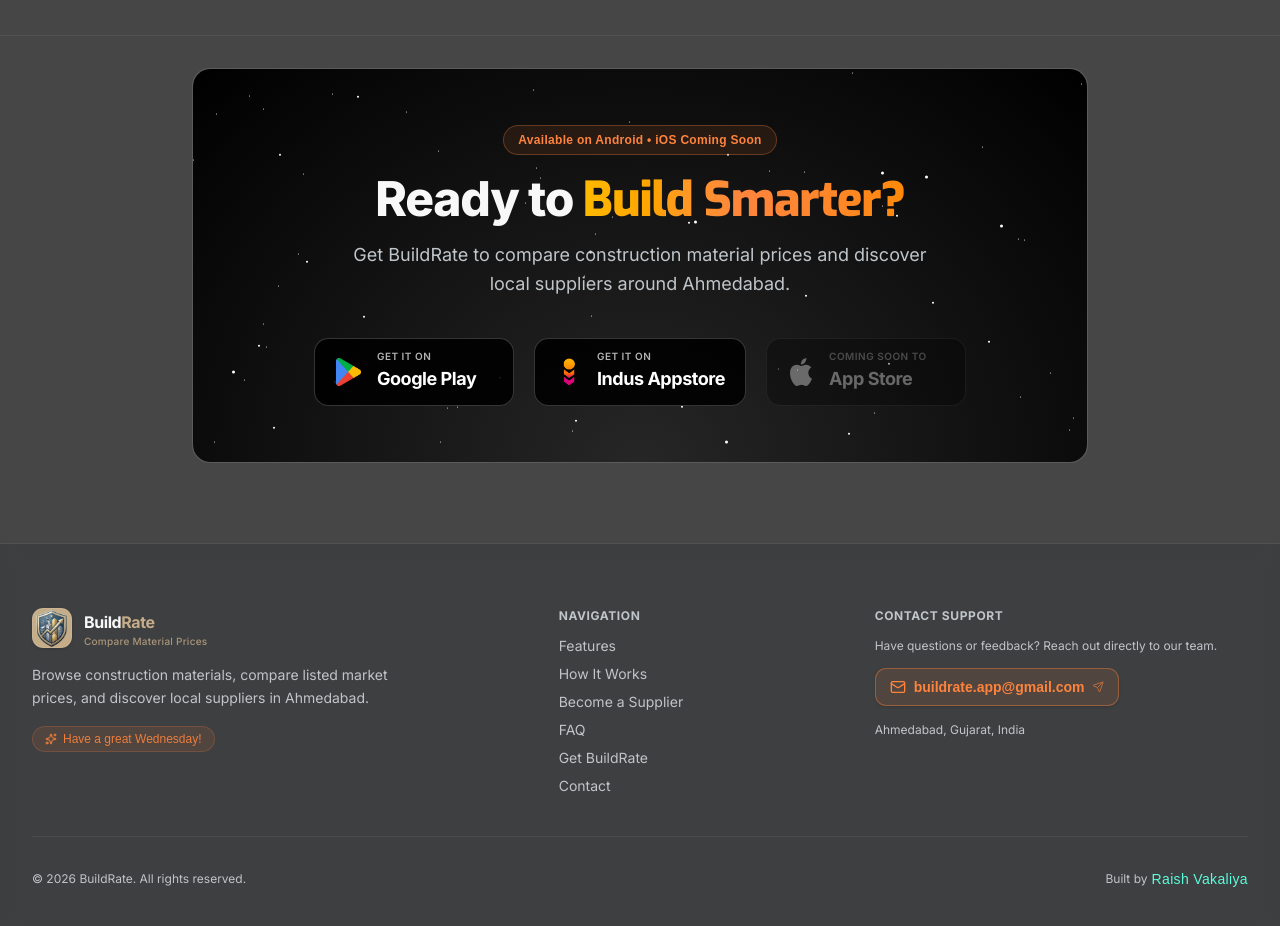
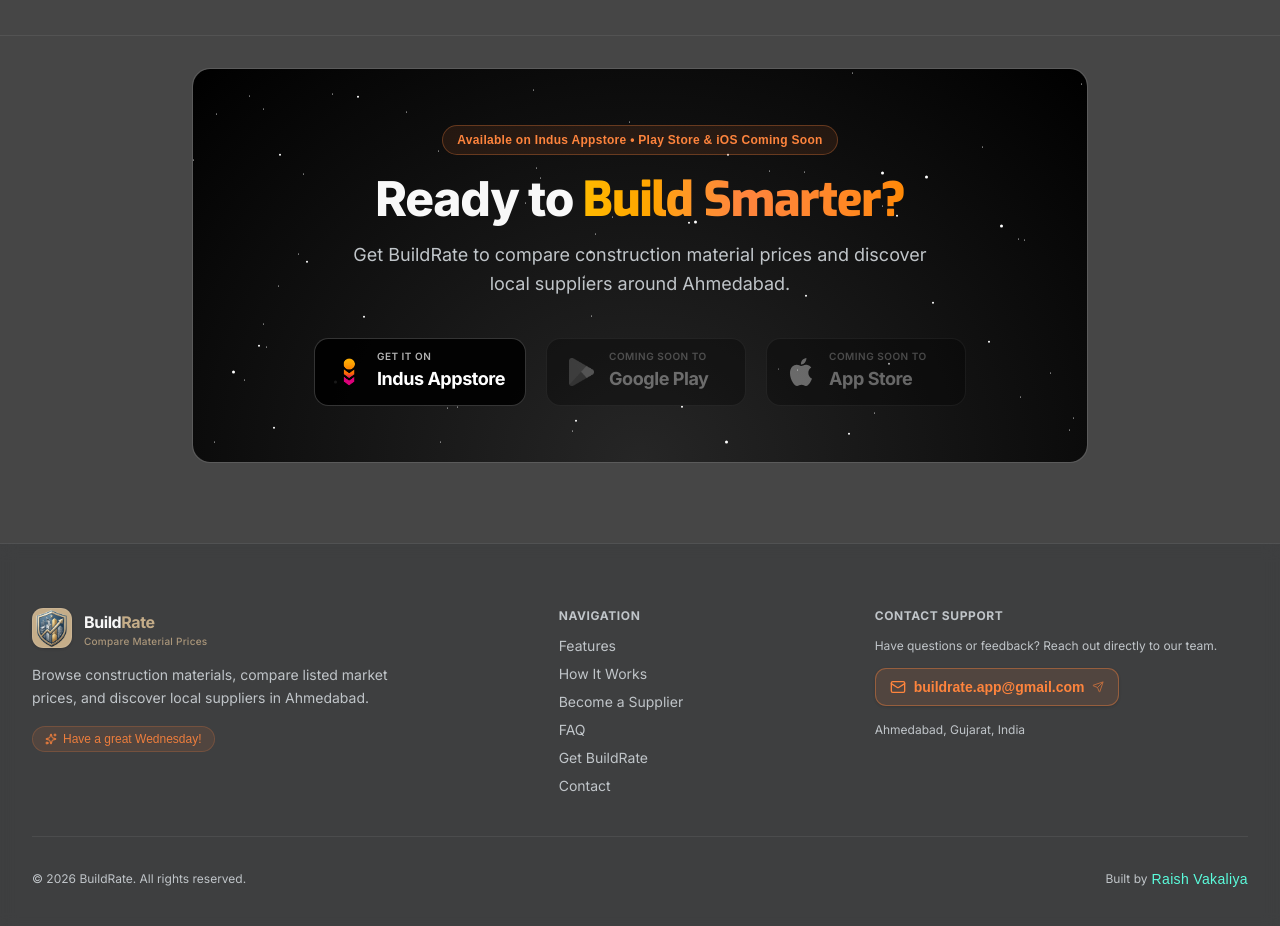
Before and after one commit to RaishVakaliya/buildrate-website, a Next.js app: page / in a window 1280 px wide. Shown: the part 4020-4946 px from the top of the page. Built offline with nearby package versions, Linux system fonts and the light colour scheme; no server answers; a web font is replaced by a local one.

Commit message:
refactor(website): set google play badge to coming soon state

```diff
--- a/components/download/download.tsx
+++ b/components/download/download.tsx
@@ -28,7 +28,7 @@
 
           <div className="relative z-10">
             <div className="inline-flex items-center gap-2 px-3.5 py-1.5 rounded-full border border-primary/30 bg-primary/10 text-primary font-delius text-xs font-semibold tracking-wide mb-5">
-              <span>Available on Android &bull; iOS Coming Soon</span>
+              <span>Available on Indus Appstore &bull; Play Store &amp; iOS Coming Soon</span>
             </div>
 
             <h2
@@ -47,29 +47,6 @@
             </p>
 
             <div className="flex flex-wrap items-center justify-center gap-4 sm:gap-5 select-none">
-              <a
-                href={STORE_LINKS.googlePlay.url}
-                target="_blank"
-                rel="noopener noreferrer"
-                className="inline-flex items-center gap-3.5 px-5 py-3 rounded-2xl bg-black/90 hover:bg-black border border-white/20 hover:border-white/40 text-white transition-all duration-200 hover:scale-[1.02] active:scale-[0.98] min-w-[200px] text-left cursor-pointer"
-              >
-                <Image
-                  src="/google-play-store-icon.webp"
-                  alt="Google Play"
-                  width={28}
-                  height={28}
-                  className="size-7 object-contain shrink-0"
-                />
-                <div className="flex flex-col leading-none">
-                  <span className="text-[10px] font-semibold tracking-wider uppercase text-white/70 mb-1">
-                    GET IT ON
-                  </span>
-                  <span className="text-base sm:text-lg font-bold tracking-tight text-white">
-                    Google Play
-                  </span>
-                </div>
-              </a>
-
               <a
                 href={STORE_LINKS.indusAppstore.url}
                 target="_blank"
@@ -92,6 +69,27 @@
                   </span>
                 </div>
               </a>
+
+              <div
+                className="inline-flex items-center gap-3.5 px-5 py-3 rounded-2xl bg-black/50 border border-white/10 text-white/40 min-w-[200px] text-left cursor-not-allowed select-none opacity-60 relative group"
+                title="Google Play version is coming soon"
+              >
+                <Image
+                  src="/google-play-store-icon.webp"
+                  alt="Google Play"
+                  width={28}
+                  height={28}
+                  className="size-7 object-contain shrink-0 opacity-60 grayscale"
+                />
+                <div className="flex flex-col leading-none">
+                  <span className="text-[10px] font-semibold tracking-wider uppercase text-white/40 mb-1">
+                    COMING SOON TO
+                  </span>
+                  <span className="text-base sm:text-lg font-bold tracking-tight text-white/60">
+                    Google Play
+                  </span>
+                </div>
+              </div>
 
               <div
                 className="inline-flex items-center gap-3.5 px-5 py-3 rounded-2xl bg-black/50 border border-white/10 text-white/40 min-w-[200px] text-left cursor-not-allowed select-none opacity-60 relative group"
--- a/constants/store-links.ts
+++ b/constants/store-links.ts
@@ -2,10 +2,10 @@
   googlePlay: {
     name: "Google Play",
     platform: "Android",
-    status: "Available" as const,
-    url: "https://play.google.com/store/apps/details?id=com.raish_vakaliya.buildrate",
-    cta: "Get it on Google Play",
-    available: true,
+    status: "Coming Soon" as const,
+    url: null,
+    cta: "Coming Soon",
+    available: false,
   },
   indusAppstore: {
     name: "Indus Appstore",
```
